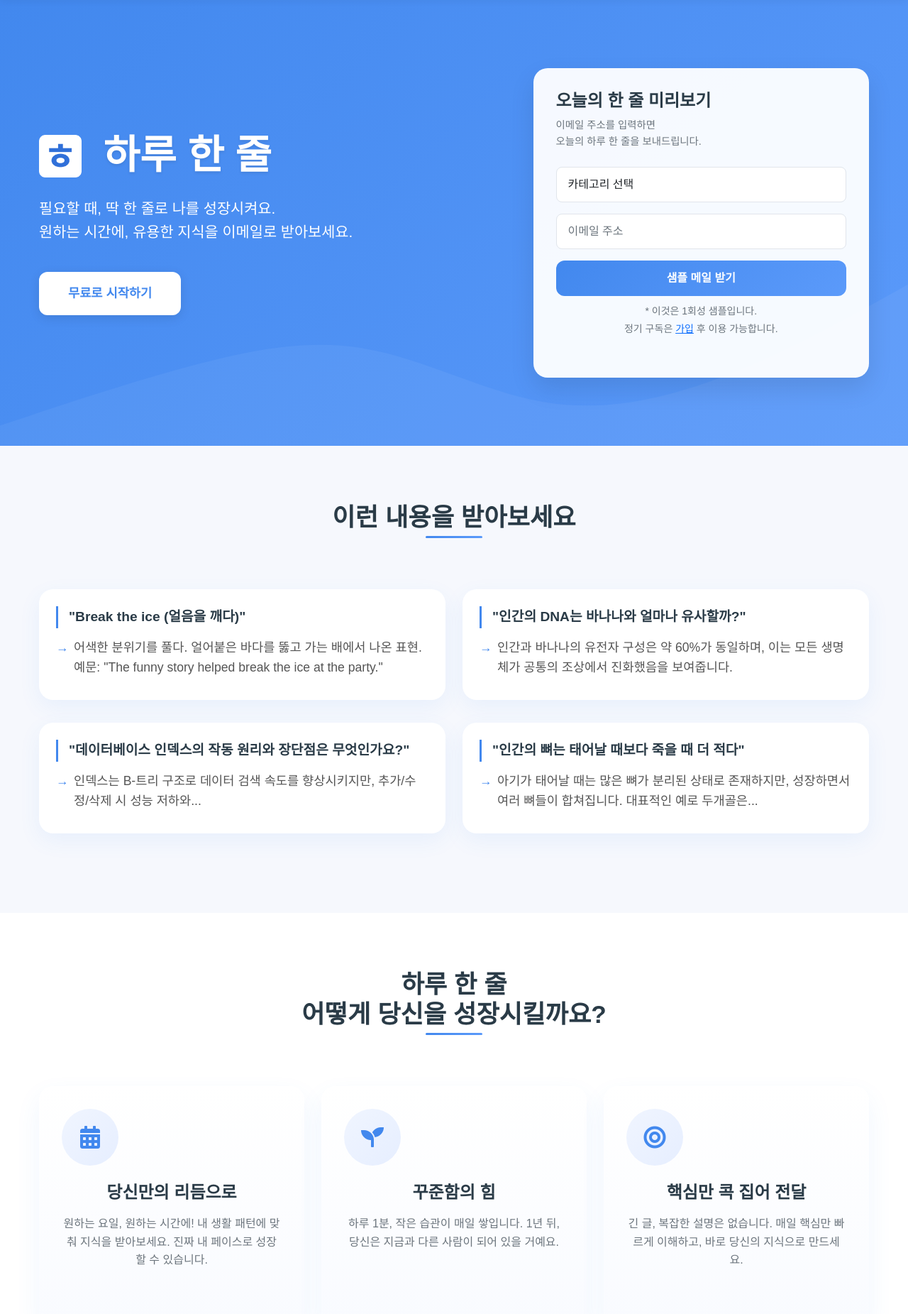
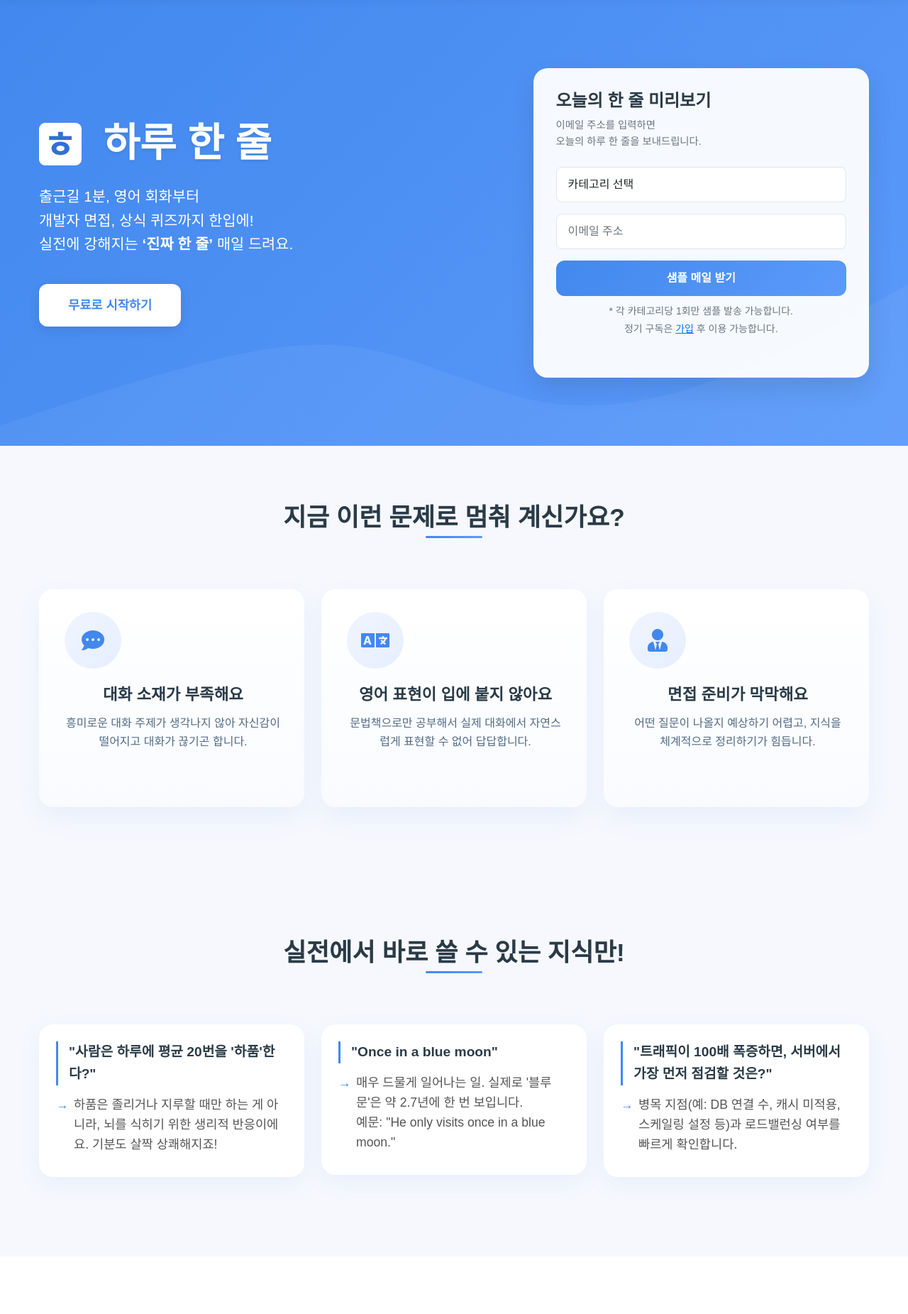
Before and after one commit to YunJae00/one_line_a_day, a Django app: page / in a window 1280 px wide. Shown: the part 71-1922 px from the top of the page at 71% size. Run offline with Django 5.2, Linux system fonts and the light colour scheme; data that the repository does not hold is empty.

Commit message:
Refactor: 랜딩 페이지 수정

```diff
--- a/templates/common/home.html
+++ b/templates/common/home.html
@@ -179,6 +179,48 @@
 
         .feature-card p {
             color: #6c757d;
+            font-size: 1rem;
+            line-height: 1.6;
+        }
+
+        .pain-section {
+            background-color: #f6f8fd;
+        }
+
+        .pain-card {
+            border-left: 4px solid transparent;
+            transition: all 0.3s ease;
+        }
+
+        .pain-card:hover {
+            transform: translateY(-10px);
+            border-left-color: #4288EE;
+        }
+
+        .pain-icon {
+            background: linear-gradient(135deg, #f0f5ff, #e6eeff);
+        }
+
+        .pain-card:nth-child(1) .pain-icon i {
+            color: #4288EE;
+        }
+
+        .pain-card:nth-child(2) .pain-icon i {
+            color: #5b9afa;
+        }
+
+        .pain-card:nth-child(3) .pain-icon i {
+            color: #3070d9;
+        }
+
+        .pain-card h3 {
+            font-size: 1.4rem;
+            margin-bottom: 0.8rem;
+            color: #2A3B47;
+        }
+
+        .pain-card p {
+            color: #526b84;
             font-size: 1rem;
             line-height: 1.6;
         }
@@ -787,7 +829,10 @@
                         <img src="{% static 'images/favicon.ico' %}" alt="하루 한 줄 아이콘" class="hero-icon">
                         하루 한 줄
                     </h1>
-                    <p class="hero-lead">필요할 때, 딱 한 줄로 나를 성장시켜요.<br>원하는 시간에, 유용한 지식을 이메일로 받아보세요.</p>
+                    <p class="hero-lead">
+                        출근길 1분, 영어 회화부터<br>
+                        개발자 면접, 상식 퀴즈까지 한입에!<br>
+                        실전에 강해지는 <strong>‘진짜 한 줄’</strong> 매일 드려요.
                     </p>
                     <div class="action-buttons">
                         <a href="{% url 'accounts:register' %}" class="btn hero-btn pulse">무료로 시작하기</a>
@@ -811,7 +856,8 @@
                         </form>
                         <div id="sample-message" class="mt-3 text-center"></div>
                         <div class="sample-note mt-2 text-center">
-                            <small class="text-muted">* 이것은 1회성 샘플입니다.<br>정기 구독은 <a href="{% url 'accounts:register' %}">가입</a> 후 이용 가능합니다.</small>
+                            <small class="text-muted">* 각 카테고리당 1회만 샘플 발송 가능합니다.<br>정기 구독은 <a
+                                    href="{% url 'accounts:register' %}">가입</a> 후 이용 가능합니다.</small>
                         </div>
                     </div>
                 </div>
@@ -819,49 +865,87 @@
         </div>
     </section>
 
+    <!-- 사용자의 고민/문제 제시 -->
+    <section class="pain-section section">
+        <div class="container">
+            <div class="section-title-container">
+                <h2 class="section-title">지금 이런 문제로 멈춰 계신가요?</h2>
+            </div>
+
+            <div class="row">
+                <!-- 고민 3: 대화 소재 -->
+                <div class="col-md-4 col-12 slide-up mb-4" style="animation-delay: 0.6s;">
+                    <div class="card feature-card h-100 pain-card">
+                        <div class="feature-icon pain-icon">
+                            <i class="fas fa-comment-dots"></i>
+                        </div>
+                        <h3>대화 소재가 부족해요</h3>
+                        <p>흥미로운 대화 주제가 생각나지 않아 자신감이 떨어지고 대화가 끊기곤 합니다.</p>
+                    </div>
+                </div>
+
+                <!-- 고민 2: 영어 회화 -->
+                <div class="col-md-4 col-12 slide-up mb-4" style="animation-delay: 0.4s;">
+                    <div class="card feature-card h-100 pain-card">
+                        <div class="feature-icon pain-icon">
+                            <i class="fas fa-language"></i>
+                        </div>
+                        <h3>영어 표현이 입에 붙지 않아요</h3>
+                        <p>문법책으로만 공부해서 실제 대화에서 자연스럽게 표현할 수 없어 답답합니다.</p>
+                    </div>
+                </div>
+
+                <!-- 고민 1: 면접 준비 -->
+                <div class="col-md-4 col-12 slide-up mb-4" style="animation-delay: 0.2s;">
+                    <div class="card feature-card h-100 pain-card">
+                        <div class="feature-icon pain-icon">
+                            <i class="fas fa-user-tie"></i>
+                        </div>
+                        <h3>면접 준비가 막막해요</h3>
+                        <p>어떤 질문이 나올지 예상하기 어렵고, 지식을 체계적으로 정리하기가 힘듭니다.</p>
+                    </div>
+                </div>
+            </div>
+        </div>
+    </section>
+
+
     <!-- 예시 섹션 -->
     <section class="examples-section section">
         <div class="container">
             <div class="section-title-container">
-                <h2 class="section-title">이런 내용을 받아보세요</h2>
+                <h2 class="section-title">실전에서 바로 쓸 수 있는 지식만!</h2>
             </div>
 
             <div class="row">
-                <!-- 예시 2: 영어 숙어 -->
-                <div class="col-md-6 col-12 slide-up" style="animation-delay: 0.3s;">
+
+                <!-- 상식 예시 -->
+                <div class="col-md-4 col-12 slide-up" style="animation-delay: 0.4s;">
                     <div class="example-card">
-                        <div class="question">"Break the ice (얼음을 깨다)"</div>
+                        <div class="question">"사람은 하루에 평균 20번을 '하품'한다?"</div>
                         <div class="answer">
-                            어색한 분위기를 풀다. 얼어붙은 바다를 뚫고 가는 배에서 나온 표현. <br>
-                            예문: "The funny story helped break the ice at the party."
+                            하품은 졸리거나 지루할 때만 하는 게 아니라, 뇌를 식히기 위한 생리적 반응이에요. 기분도 살짝 상쾌해지죠!
                         </div>
                     </div>
                 </div>
 
-                <!-- 예시 4: 일반 상식 -->
-                <div class="col-md-6 col-12 slide-up" style="animation-delay: 0.5s;">
+                <!-- 영어 표현 예시 -->
+                <div class="col-md-4 col-12 slide-up" style="animation-delay: 0.2s;">
                     <div class="example-card">
-                        <div class="question">"인간의 DNA는 바나나와 얼마나 유사할까?"</div>
+                        <div class="question">"Once in a blue moon"</div>
                         <div class="answer">
-                            인간과 바나나의 유전자 구성은 약 60%가 동일하며, 이는 모든 생명체가 공통의 조상에서 진화했음을 보여줍니다.
+                            매우 드물게 일어나는 일. 실제로 '블루문'은 약 2.7년에 한 번 보입니다.<br>
+                            예문: "He only visits once in a blue moon."
                         </div>
                     </div>
                 </div>
 
-                <!-- 예시 3: 면접 질문 (백엔드 중간 수준) -->
-                <div class="col-md-6 col-12 slide-up" style="animation-delay: 0.4s;">
+                <!-- 면접 질문 예시 -->
+                <div class="col-md-4 col-12 slide-up" style="animation-delay: 0.3s;">
                     <div class="example-card">
-                        <div class="question">"데이터베이스 인덱스의 작동 원리와 장단점은 무엇인가요?"</div>
-                        <div class="answer">인덱스는 B-트리 구조로 데이터 검색 속도를 향상시키지만, 추가/수정/삭제 시 성능 저하와...
-                        </div>
-                    </div>
-                </div>
-
-                <!-- 예시 1: 개발 지식 (새로운 주제) -->
-                <div class="col-md-6 col-12 slide-up" style="animation-delay: 0.2s;">
-                    <div class="example-card">
-                        <div class="question">"인간의 뼈는 태어날 때보다 죽을 때 더 적다"</div>
-                        <div class="answer">아기가 태어날 때는 많은 뼈가 분리된 상태로 존재하지만, 성장하면서 여러 뼈들이 합쳐집니다. 대표적인 예로 두개골은...
+                        <div class="question">"트래픽이 100배 폭증하면, 서버에서 가장 먼저 점검할 것은?"</div>
+                        <div class="answer">
+                            병목 지점(예: DB 연결 수, 캐시 미적용, 스케일링 설정 등)과 로드밸런싱 여부를 빠르게 확인합니다.
                         </div>
                     </div>
                 </div>
@@ -961,7 +1045,7 @@
     <section class="testimonials-section section">
         <div class="container">
             <div class="section-title-container">
-                <h2 class="section-title">사용자들의 이야기</h2>
+                <h2 class="section-title">이런 고민, 이제 해결됐어요!</h2>
             </div>
 
             <div class="testimonial-slider">
@@ -971,14 +1055,14 @@
                         <div class="testimonial-icon">
                             <i class="fas fa-quote-right"></i>
                         </div>
-                        <p>매일 아침, 오늘의 한 줄을 기다리게 돼요. 1분이면 충분히 읽을 수 있는 내용이라 바쁜 아침에도 부담 없이 학습할 수 있어요. 정말 유용한 서비스!</p>
+                        <p>대화 소재가 걱정이었는데, 이제 매일 새로운 주제를 배우면서 자연스럽게 대화도 이어지더라고요. 부담 없이 배우면서 대화의 자신감을 얻을 수 있었어요!</p>
                         <div class="testimonial-user">
                             <div class="user-image">
-                                <span>김</span>
+                                <span>유</span>
                             </div>
                             <div class="user-info">
-                                <h4>김ㅇ지</h4>
-                                <span>짧고 간결한 내용을 좋아하는 사람</span>
+                                <h4>유ㅇ지</h4>
+                                <span>대화 소재에 자신감이 없던 사람</span>
                             </div>
                         </div>
                     </div>
@@ -990,14 +1074,33 @@
                         <div class="testimonial-icon">
                             <i class="fas fa-quote-right"></i>
                         </div>
-                        <p>하루 한 줄 덕분에 매일 조금씩이라도 배울 수 있어서 좋아요. 출근길에 하는 지식 습득, 이렇게 간단할 줄 몰랐어요</p>
+                        <p>영어 표현이 자연스럽지 않아서 답답했는데, 하루 한 줄 덕분에 실생활에서 바로 쓸 수 있는 표현을 배워서 자신감이 생겼어요. 이제 회화 공부가 훨씬 수월해졌습니다!</p>
                         <div class="testimonial-user">
                             <div class="user-image">
-                                <span>이</span>
+                                <span>김</span>
                             </div>
                             <div class="user-info">
-                                <h4>이ㅇ호</h4>
-                                <span>일상에 여유가 적은 사람</span>
+                                <h4>김ㅇ우</h4>
+                                <span>영어 회화에 어려움을 겪던 사람</span>
+                            </div>
+                        </div>
+                    </div>
+                </div>
+
+                <!-- 후기 5 -->
+                <div class="testimonial-item slide-up" style="animation-delay: 0.6s;">
+                    <div class="testimonial-content">
+                        <div class="testimonial-icon">
+                            <i class="fas fa-quote-right"></i>
+                        </div>
+                        <p>처음엔 간단한 한 줄이라 별거 아닐 줄 알았어요. 그런데 매일 실생활에 필요한 정보를 배우고, 특히 면접 준비와 영어 표현에 큰 도움이 되었어요. 더 이상 빠짐없이 확인하는 게 일상입니다!</p>
+                        <div class="testimonial-user">
+                            <div class="user-image">
+                                <span>박</span>
+                            </div>
+                            <div class="user-info">
+                                <h4>박ㅇ영</h4>
+                                <span>기존에는 큰 변화를 느끼지 못한 사람</span>
                             </div>
                         </div>
                     </div>
@@ -1009,14 +1112,14 @@
                         <div class="testimonial-icon">
                             <i class="fas fa-quote-right"></i>
                         </div>
-                        <p>처음엔 '하루에 한 줄?' 이라고 의심했는데 점점 더 흥미로워졌어요. 한 줄이라도 새로운 걸 배우니까 매일 뇌가 조금씩 자극되는 기분이에요.</p>
+                        <p>면접 준비가 막막했는데, 하루 한 줄 덕분에 매일 예상 질문과 답변을 연습하면서 차근차근 준비할 수 있었어요.</p>
                         <div class="testimonial-user">
                             <div class="user-image">
-                                <span>박</span>
+                                <span>조</span>
                             </div>
                             <div class="user-info">
-                                <h4>박ㅇ연</h4>
-                                <span>처음에는 반신반의했던 사람</span>
+                                <h4>조ㅇ혜</h4>
+                                <span>면접 준비에 어려움을 겪던 사람</span>
                             </div>
                         </div>
                     </div>
@@ -1028,34 +1131,14 @@
                         <div class="testimonial-icon">
                             <i class="fas fa-quote-right"></i>
                         </div>
-                        <p>하루 한 줄을 구독하고 영어부터 상식까지 다양한 주제에 대해 새로운 걸 알고, 점점 더 기대되네요. 이런 작은 변화가 정말 큰 도움이 되는 것 같아요!</p>
-                        <div class="testimonial-user">
-                            <div class="user-image">
-                                <span>최</span>
-                            </div>
-                            <div class="user-info">
-                                <h4>최ㅇ지</h4>
-                                <span>긍정적인 변화를 경험한 사람</span>
-                            </div>
-                        </div>
-                    </div>
-                </div>
-
-                <!-- 후기 5 -->
-                <div class="testimonial-item slide-up" style="animation-delay: 0.6s;">
-                    <div class="testimonial-content">
-                        <div class="testimonial-icon">
-                            <i class="fas fa-quote-right"></i>
-                        </div>
-                        <p>매일 한 줄씩 받아보는 게 처음엔 좀 기계적으로 느껴졌는데 이제 흥미롭게 다가와요. 개발 지식도 면접에 도움이 되고, 영어 표현도 매일 써먹고 있어요. 이제는 빠짐없이
-                            확인하는 게 일상이 됐어요.</p>
+                        <p>하루 한 줄을 구독하고 나서, 매일 새로운 정보를 쌓아가면서 영어, 면접 준비까지 한 번에 해결할 수 있었어요. 정말 만족합니다!</p>
                         <div class="testimonial-user">
                             <div class="user-image">
                                 <span>정</span>
                             </div>
                             <div class="user-info">
-                                <h4>정ㅇ현</h4>
-                                <span>원래는 일상에 큰 변화를 주지 않았던 사람</span>
+                                <h4>정ㅇ호</h4>
+                                <span>다양한 변화가 필요했던 사람</span>
                             </div>
                         </div>
                     </div>
@@ -1063,6 +1146,7 @@
             </div>
         </div>
     </section>
+
 
     <!-- 통계 섹션 -->
     <section class="stats-section section">
@@ -1089,7 +1173,7 @@
             </div>
 
             <div class="action-buttons text-center stats-cta slide-up" style="animation-delay: 0.8s;">
-                <a href="{% url 'accounts:register' %}" class="btn btn-primary pulse">30초 만에 가입, 바로 수신 시작</a>
+                <a href="{% url 'accounts:register' %}" class="btn btn-primary pulse">망설이면 또 놓칩니다.<br>오늘부터 시작하세요.</a>
                 <p class="mt-3 text-muted">언제든지 구독 취소가 가능합니다</p>
             </div>
         </div>
```
